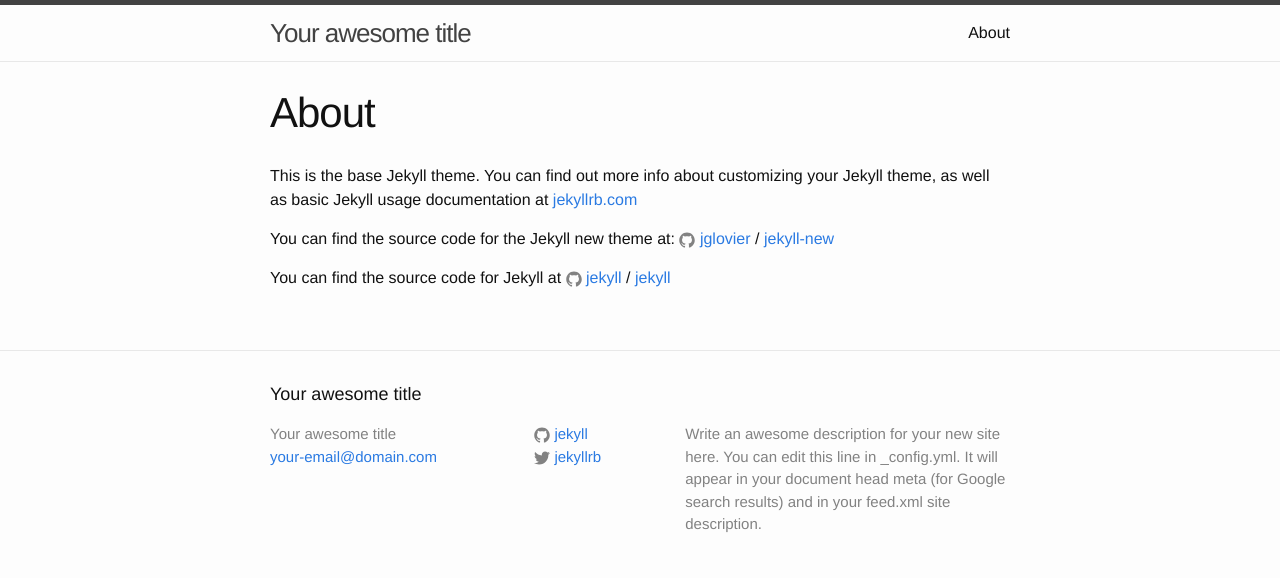
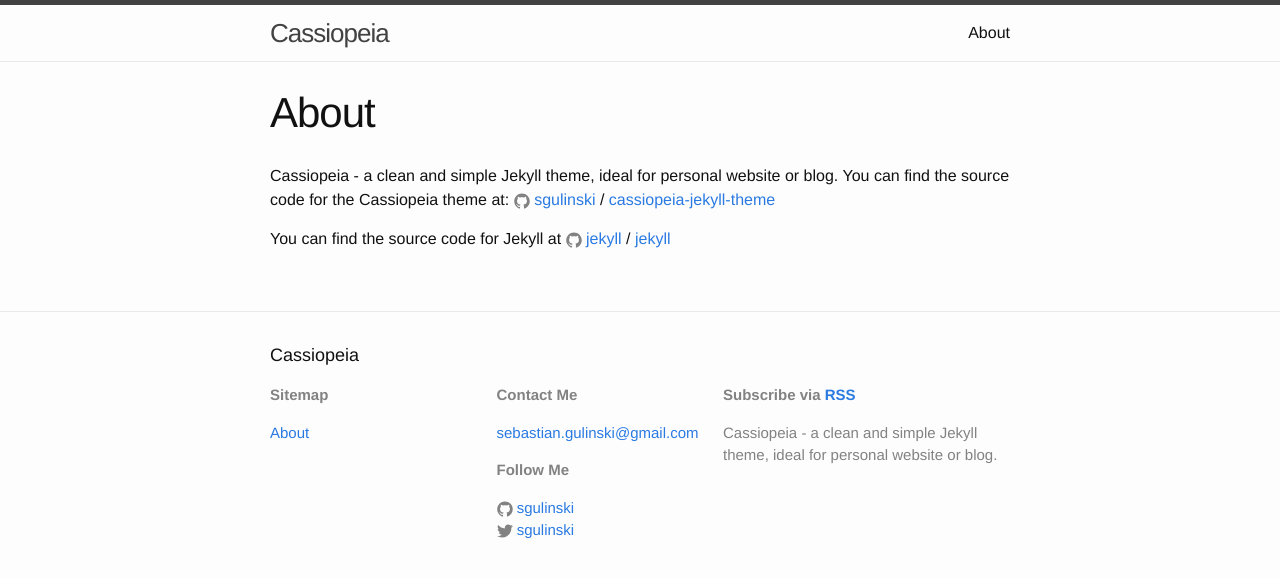
Before and after one commit to sgulinski/sgulinski.github.io, a Jekyll site: the page built from about.md, in a window 1280 px wide. Shown: the top 578 px of the page. Built offline with Jekyll 4.4.1, drawn with Linux system fonts in a browser that asks for light colours.

Commit message:
Slightly changed footer. Updated _config.yml and "About" page with relevant information about Cassiopeia.

```diff
--- a/_config.yml
+++ b/_config.yml
@@ -6,16 +6,14 @@
 # 'jekyll serve'. If you change this file, please restart the server process.
 
 # Site settings
-title: Your awesome title
-email: your-email@domain.com
+title: Cassiopeia
+email: sebastian.gulinski@gmail.com
 description: > # this means to ignore newlines until "baseurl:"
-  Write an awesome description for your new site here. You can edit this
-  line in _config.yml. It will appear in your document head meta (for
-  Google search results) and in your feed.xml site description.
+  Cassiopeia - a clean and simple Jekyll theme, ideal for personal website or blog.
 baseurl: "" # the subpath of your site, e.g. /blog
 url: "http://yourdomain.com" # the base hostname & protocol for your site
-twitter_username: jekyllrb
-github_username:  jekyll
+twitter_username: sgulinski
+github_username:  sgulinski
 
 # Build settings
 markdown: kramdown
--- a/_includes/footer.html
+++ b/_includes/footer.html
@@ -6,13 +6,23 @@
 
     <div class="footer-col-wrapper">
       <div class="footer-col footer-col-1">
-        <ul class="contact-list">
-          <li>{{ site.title }}</li>
-          <li><a href="mailto:{{ site.email }}">{{ site.email }}</a></li>
+        <p><strong>Sitemap</strong></p>
+        <ul class="sitemap-list">
+          {% for page in site.pages %}
+            {% if page.title %}
+            <li><a href="{{ page.url | prepend: site.baseurl }}">{{ page.title }}</a></li>
+            {% endif %}
+          {% endfor %}
         </ul>
       </div>
 
       <div class="footer-col footer-col-2">
+        <p><strong>Contact Me</strong></p>
+        <ul class="contact-me-list">
+          <li><a href="mailto:{{ site.email }}">{{ site.email }}</a></li>
+        </ul>
+
+        <p><strong>Follow Me</strong></p>
         <ul class="social-media-list">
           {% if site.github_username %}
           <li>
@@ -29,6 +39,7 @@
       </div>
 
       <div class="footer-col footer-col-3">
+        <p><strong>Subscribe via <a href="{{ "/feed.xml" | prepend: site.baseurl }}">RSS</a></strong></p>
         <p>{{ site.description }}</p>
       </div>
     </div>
--- a/_sass/_layout.scss
+++ b/_sass/_layout.scss
@@ -107,7 +107,8 @@
     margin-bottom: $spacing-unit / 2;
 }
 
-.contact-list,
+.sitemap-list,
+.contact-me-list,
 .social-media-list {
     list-style: none;
     margin-left: 0;
@@ -127,18 +128,18 @@
 }
 
 .footer-col-1 {
-    width: -webkit-calc(35% - (#{$spacing-unit} / 2));
-    width:         calc(35% - (#{$spacing-unit} / 2));
+    width: -webkit-calc(30% - (#{$spacing-unit} / 2));
+    width:         calc(30% - (#{$spacing-unit} / 2));
 }
 
 .footer-col-2 {
-    width: -webkit-calc(20% - (#{$spacing-unit} / 2));
-    width:         calc(20% - (#{$spacing-unit} / 2));
+    width: -webkit-calc(30% - (#{$spacing-unit} / 2));
+    width:         calc(30% - (#{$spacing-unit} / 2));
 }
 
 .footer-col-3 {
-    width: -webkit-calc(45% - (#{$spacing-unit} / 2));
-    width:         calc(45% - (#{$spacing-unit} / 2));
+    width: -webkit-calc(40% - (#{$spacing-unit} / 2));
+    width:         calc(40% - (#{$spacing-unit} / 2));
 }
 
 @include media-query($on-laptop) {
--- a/about.md
+++ b/about.md
@@ -4,11 +4,9 @@
 permalink: /about/
 ---
 
-This is the base Jekyll theme. You can find out more info about customizing your Jekyll theme, as well as basic Jekyll usage documentation at [jekyllrb.com](http://jekyllrb.com/)
-
-You can find the source code for the Jekyll new theme at:
-{% include icon-github.html username="jglovier" %} /
-[jekyll-new](https://github.com/jglovier/jekyll-new)
+{{ site.description }} You can find the source code for the Cassiopeia theme at:
+{% include icon-github.html username="sgulinski" %} /
+[cassiopeia-jekyll-theme](https://github.com/sgulinski/cassiopeia-jekyll-theme)
 
 You can find the source code for Jekyll at
 {% include icon-github.html username="jekyll" %} /
--- a/index.html
+++ b/index.html
@@ -18,6 +18,6 @@
     {% endfor %}
   </ul>
 
-  <p class="rss-subscribe">subscribe <a href="{{ "/feed.xml" | prepend: site.baseurl }}">via RSS</a></p>
+  <p class="rss-subscribe">Subscribe via <a href="{{ "/feed.xml" | prepend: site.baseurl }}">RSS</a></p>
 
 </div>
```
